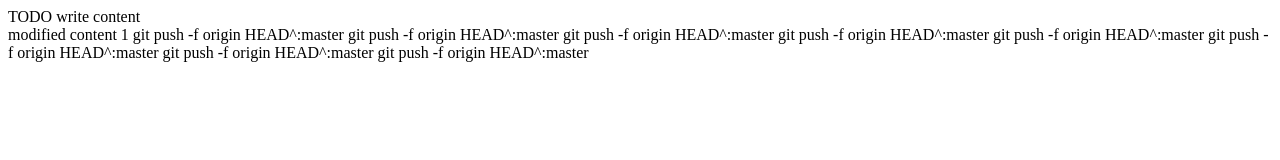
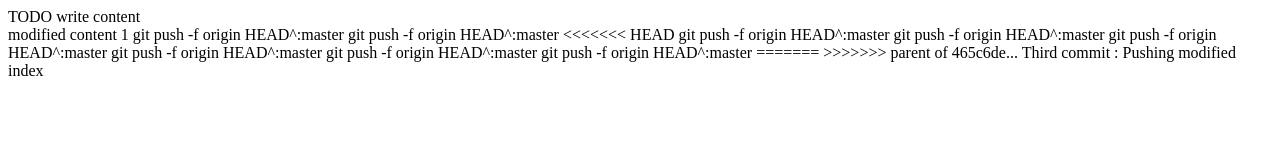
Before and after one commit to yathishtest/git_test, a website: page public_html/index.html in a window 1280 px wide. Drawn offline with Linux system fonts and the light colour scheme.

Commit message:
long commit : Pushing modified index

```diff
--- a/public_html/index.html
+++ b/public_html/index.html
@@ -14,11 +14,14 @@ and open the template in the editor.
         modified content 1
         git push -f origin HEAD^:master
         git push -f origin HEAD^:master
+<<<<<<< HEAD
         git push -f origin HEAD^:master
         git push -f origin HEAD^:master
         git push -f origin HEAD^:master
         git push -f origin HEAD^:master
         git push -f origin HEAD^:master
         git push -f origin HEAD^:master
+=======
+>>>>>>> parent of 465c6de... Third commit : Pushing modified index
     </body>
 </html>
```
